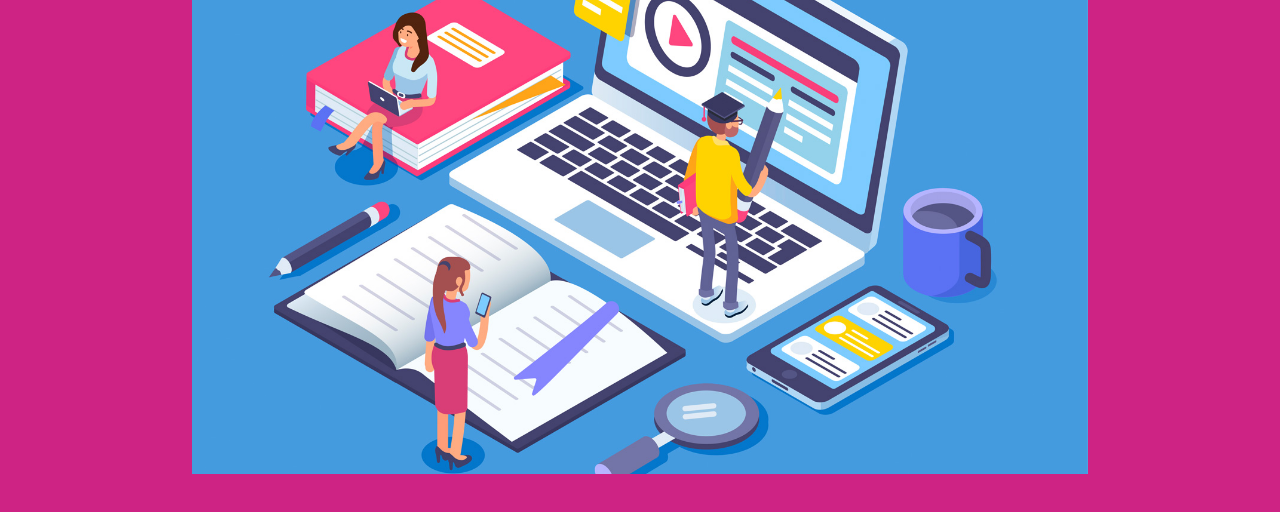
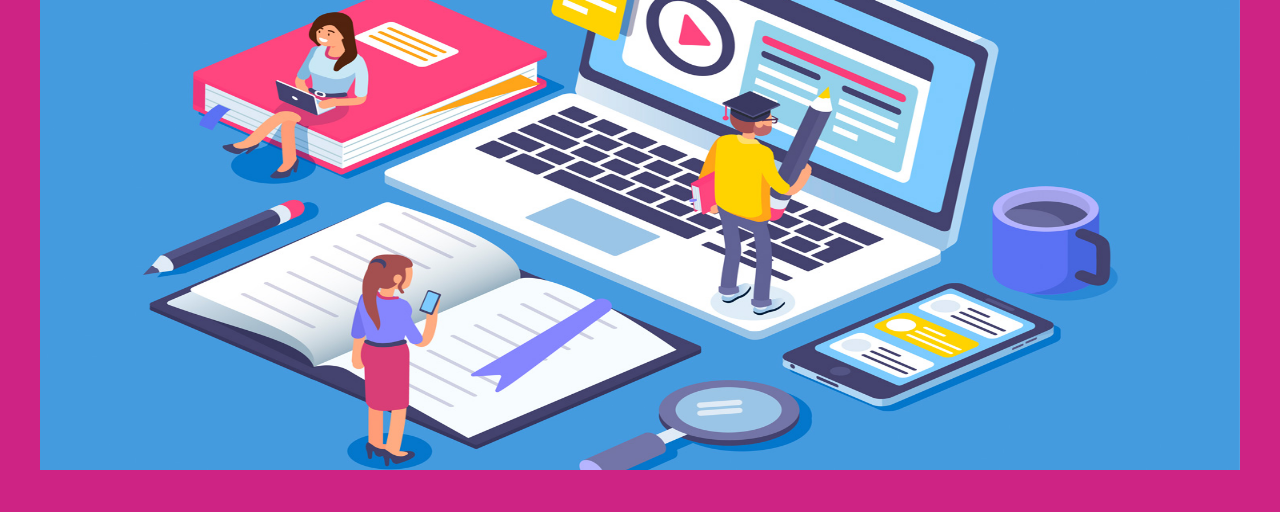
Before and after one commit to fab990911/proyecto4, a plain HTML site: page index.html in a window 1280 px wide. Shown: the part 150-662 px from the top of the page. Drawn offline with nearby package versions, Linux system fonts and the light colour scheme.

Commit message:
modificando imagen

```diff
--- a/estilos.css
+++ b/estilos.css
@@ -13,7 +13,8 @@ div img {
     display: block;
     margin-left: auto;
     margin-right: auto;
-    width: 70%;
+    width: 1200px;
+    height: 500px;
   }
 
   h1 > b {
```
